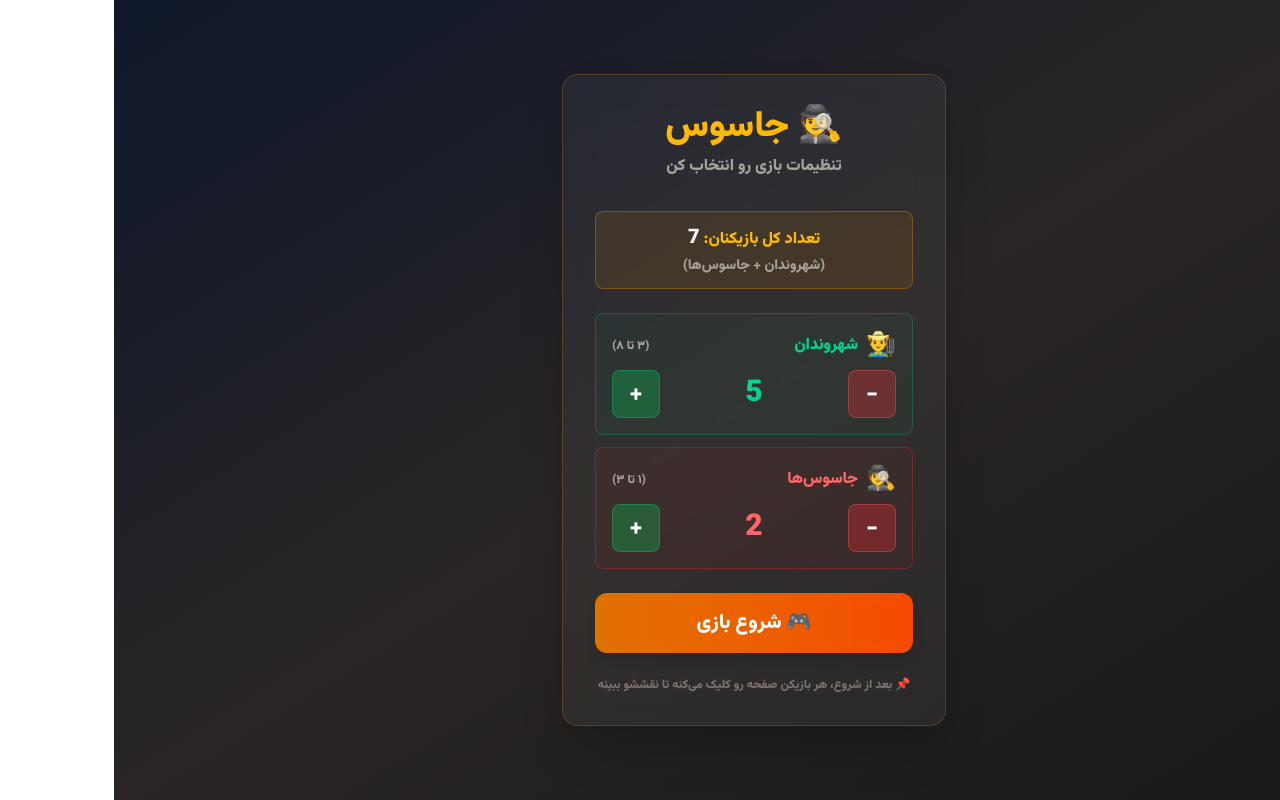
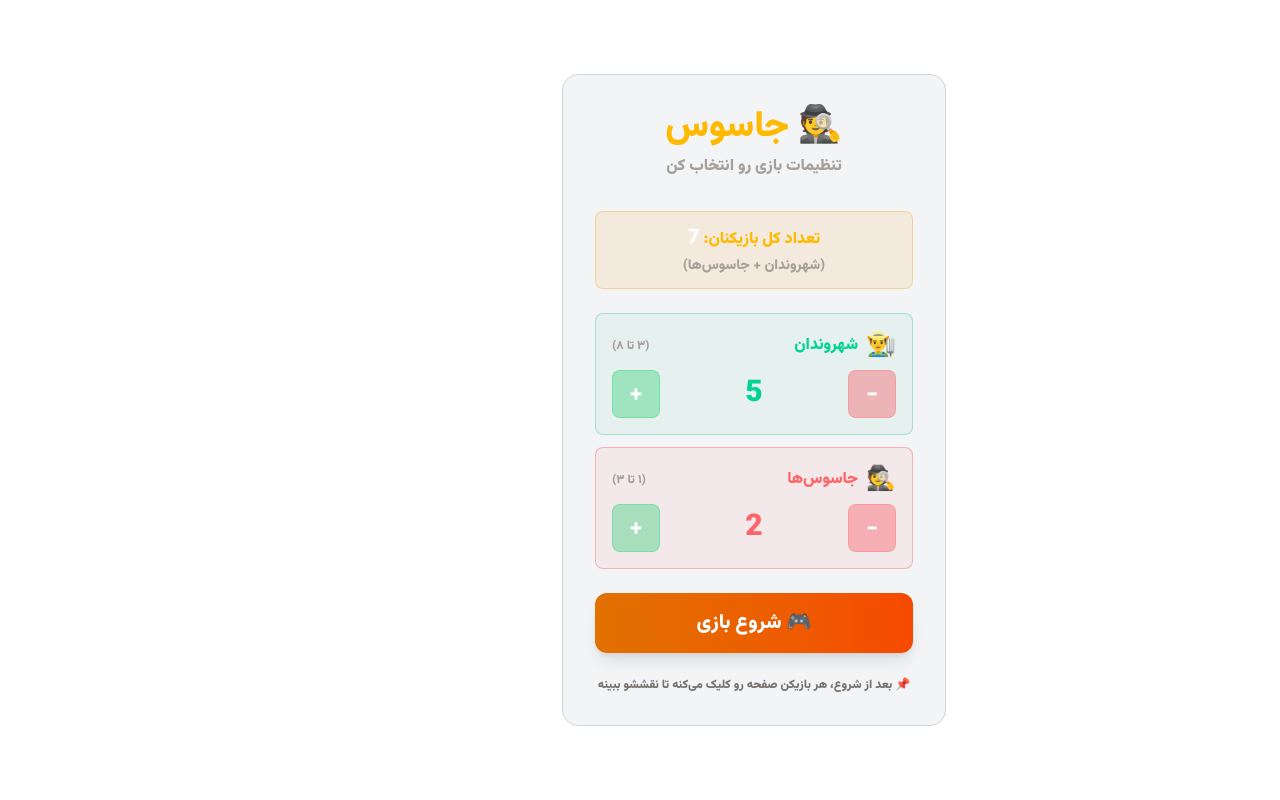
Before and after one commit to amir-ghaderian/jasoos-game, a Next.js app: page / in a window 1280 px wide. Built offline with nearby package versions, Linux system fonts and the light colour scheme.

Commit message:
add dark and light mood

```diff
--- a/app/globals.css
+++ b/app/globals.css
@@ -3,6 +3,15 @@
 :root {
   --background: #ffffff;
   --foreground: #171717;
+  --card-bg: #f3f4f6;
+  --border-color: #d1d5db;
+}
+
+.dark {
+  --background: #0a0a0a;
+  --foreground: #ededed;
+  --card-bg: #1f2937;
+  --border-color: #374151;
 }
 
 @theme inline {
@@ -19,7 +28,8 @@
 }
 
 body {
+
   background: var(--background);
   color: var(--foreground);
-
+  transition: background-color 0.3s ease, color 0.3s ease;
 }
--- a/app/layout.tsx
+++ b/app/layout.tsx
@@ -1,5 +1,6 @@
+
 import type { Metadata, Viewport } from 'next';
-
+import { ThemeProvider } from 'next-themes';
 import './globals.css';
 import localFont from 'next/font/local';
 
@@ -109,9 +110,9 @@ export default function RootLayout({
   children: React.ReactNode;
 }) {
   return (
-    <html lang="fa" dir="rtl" className={myPersianFont.className}>
+    <html lang="fa" dir="rtl" suppressHydrationWarning className={myPersianFont.className}>
       <head>
-      <link rel="manifest" href="/manifest.json" />
+        <link rel="manifest" href="/manifest.json" />
         <link rel="apple-touch-icon" href="/icons/icon-192x192.png" />
         <meta name="apple-mobile-web-app-capable" content="yes" />
         <meta name="apple-mobile-web-app-status-bar-style" content="black-translucent" />
@@ -124,7 +125,9 @@ export default function RootLayout({
         <meta name="msapplication-config" content="/browserconfig.xml" />
       </head>
       <body className={`bg-gradient-to-br from-slate-900 via-stone-800 to-zinc-900 min-h-screen`}>
-        {children}
+        <ThemeProvider attribute="class" defaultTheme="system" enableSystem>
+          {children}
+        </ThemeProvider>
       </body>
     </html>
   );
--- a/app/page.tsx
+++ b/app/page.tsx
@@ -21,8 +21,8 @@ export default function HomePage() {
   };
 
   return (
-    <div className="min-h-screen bg-gradient-to-br from-slate-900 via-stone-800 to-zinc-900 flex items-center justify-center">
-      <div className="bg-white/5 backdrop-blur-lg rounded-2xl p-8 w-96 border border-amber-500/20 shadow-2xl">
+    <div className="min-h-screen flex items-center justify-center bg-[var(--background)] text-[var(--foreground)]">
+      <div className=" bg-[var(--card-bg)] border border-[var(--border-color)] rounded-2xl p-8 w-96">
 
         <div className="text-center mb-8">
           <h1 className="text-4xl font-bold text-amber-400 mb-2">🕵️   جاسوس</h1>
--- /dev/null
+++ b/app/providers.tsx
@@ -0,0 +1,12 @@
+// app/providers.tsx
+'use client';
+
+import { ThemeProvider } from 'next-themes';
+
+export default function Providers({ children }: { children: React.ReactNode }) {
+  return (
+    <ThemeProvider attribute="class" defaultTheme="system" enableSystem>
+      {children}
+    </ThemeProvider>
+  );
+}
--- a/package.json
+++ b/package.json
@@ -10,6 +10,7 @@
   },
   "dependencies": {
     "next": "16.1.6",
+    "next-themes": "^0.4.6",
     "react": "19.2.3",
     "react-dom": "19.2.3"
   },
```
Also changed, not shown: 1 other file (tests, documents, lock files or other folders).
